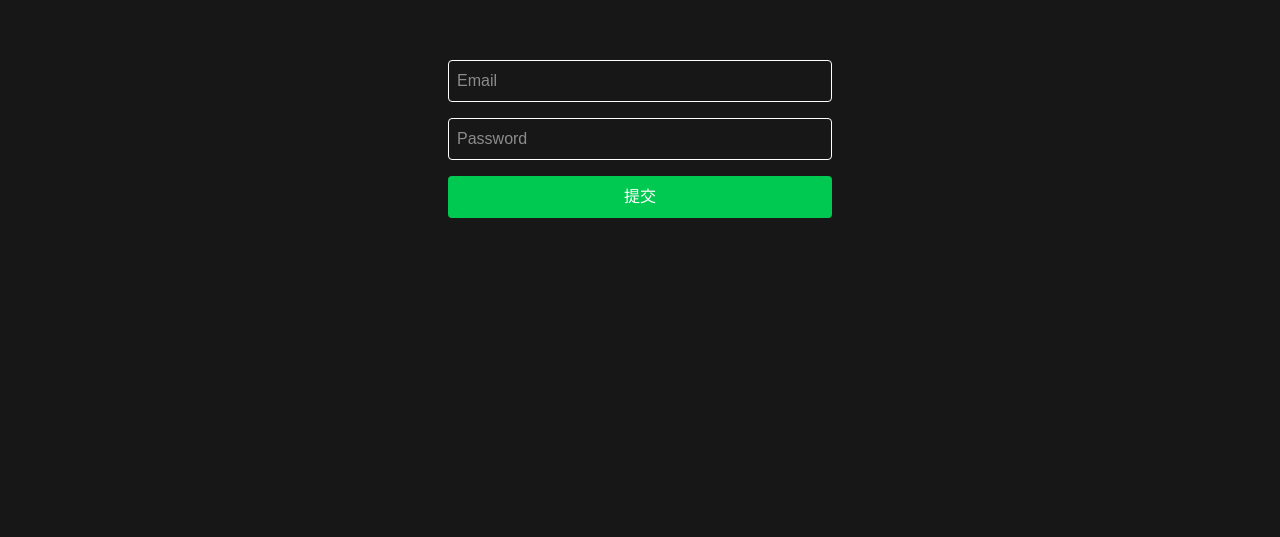
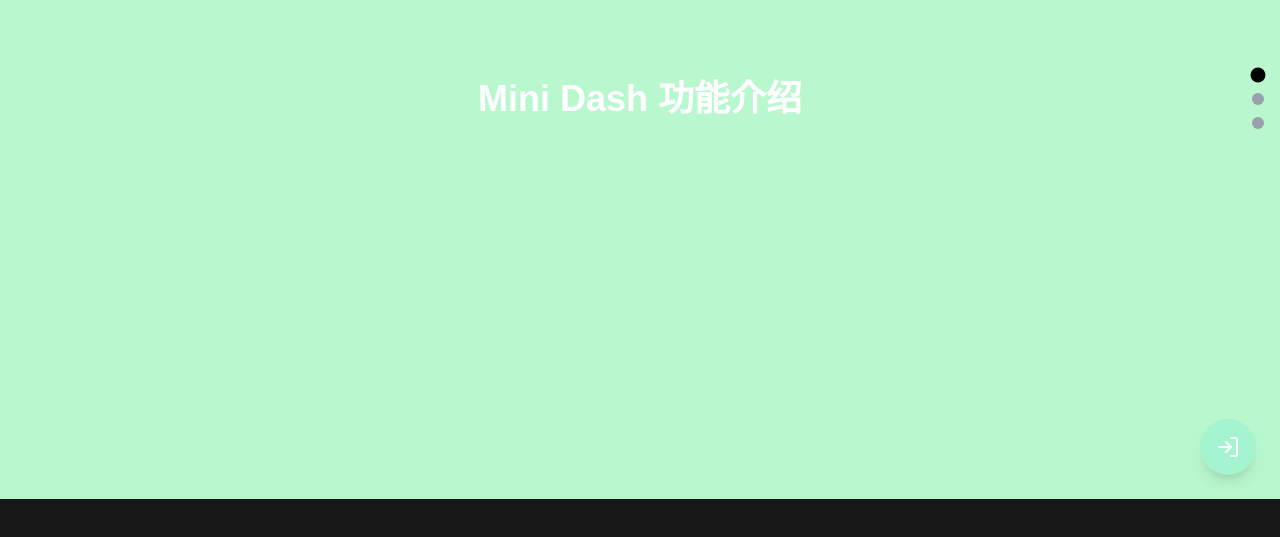
Before and after one commit to stephenZ22/minidash-page, a Next.js app: page / in a window 1280 px wide. Shown: the part 301-838 px from the top of the page. After the commit the page ends 800 px from the top, so only its background shows below. Built offline with nearby package versions, Linux system fonts and the light colour scheme.

Commit message:
add motion react

```diff
--- /dev/null
+++ b/app/(admin)/admin/layout.tsx
@@ -0,0 +1,32 @@
+import React from "react";
+import Link from "next/link";
+const Management = ({ children }: { children: React.ReactNode }) => {
+  return (
+    <>
+      <div className="flex h-screen bg-gradient-to-br from-green-300 to-white">
+        <aside className="flex flex-col w-64 bg-amber-50 gap-4">
+          <div>
+            <Link href={"/"}>Index</Link>
+          </div>
+          <nav>
+            <ul>
+              <li>
+                <Link href={"/admin/users"}>Users</Link>
+              </li>
+              <li>
+                <Link href={"/admin/projects"}>Projets</Link>
+              </li>
+              <li>
+                <Link href={"/admin/cards"}>Cards</Link>
+              </li>
+            </ul>
+          </nav>
+          <div></div>
+        </aside>
+        <main className="p-4">{children}</main>
+      </div>
+    </>
+  );
+};
+
+export default Management;
--- a/app/(admin)/admin/page.tsx
+++ /dev/null
@@ -1,11 +0,0 @@
-const Management = () => {
-  return (
-    <>
-      <main className="flex h-screen bg-gradient-to-br from-green-300 to-white">
-        <h1>Management</h1>
-      </main>
-    </>
-  );
-};
-
-export default Management;
--- a/app/(admin)/admin/users/page.tsx
+++ b/app/(admin)/admin/users/page.tsx
@@ -1,5 +1,11 @@
 const Users = () => {
-  return <h1>User List Page</h1>;
+  return (
+    <>
+      <div className="flex">
+        <h1>Users</h1>
+      </div>
+    </>
+  );
 };
 
 export default Users;
--- a/app/page.js
+++ /dev/null
@@ -1,23 +0,0 @@
-// app/page.tsx
-"use client";
-
-// import { useState } from "react";
-
-// async function createUser(formData) {
-//   "use server"; // 这是 Server Action 的关键字
-//   const email = formData.get("email");
-//   const password = formData.get("password");
-//   console.log("表单提交:", { email, password });
-// }
-
-export default function Page() {
-  return (
-    <form className="min-h-screen max-w-sm mx-auto mt-10 flex flex-col justify-center gap-4">
-      <input type="email" name="email" placeholder="Email" className="border rounded p-2" />
-      <input type="password" name="password" placeholder="Password" className="border rounded p-2" />
-      <button type="submit" className="bg-green-500 text-white rounded border border-transparent p-2 hover:bg-green-600 hover:border-amber-600">
-        提交
-      </button>
-    </form>
-  );
-}
--- /dev/null
+++ b/app/page.tsx
@@ -0,0 +1,75 @@
+"use client";
+
+import { useState, useEffect } from "react";
+import Link from "next/link";
+import { motion, AnimatePresence } from "framer-motion";
+import { LogIn } from "lucide-react";
+
+const sections = [
+  { id: 0, color: "bg-green-200", text: "Mini Dash 功能介绍" },
+  { id: 1, color: "bg-amber-200", text: "使用方法" },
+  { id: 2, color: "bg-sky-200", text: "特性展示" },
+];
+
+export default function HomePage() {
+  const [page, setPage] = useState(0);
+  const [isScrolling, setIsScrolling] = useState(false);
+
+  // 监听滚轮
+  useEffect(() => {
+    const handleWheel = (e: WheelEvent) => {
+      if (isScrolling) return;
+
+      if (e.deltaY > 0 && page < sections.length - 1) {
+        setPage((p) => p + 1);
+      } else if (e.deltaY < 0 && page > 0) {
+        setPage((p) => p - 1);
+      }
+
+      setIsScrolling(true);
+      setTimeout(() => setIsScrolling(false), 700); // 防抖
+    };
+
+    window.addEventListener("wheel", handleWheel, { passive: false });
+    return () => window.removeEventListener("wheel", handleWheel);
+  }, [page, isScrolling]);
+
+  return (
+    <div className="relative h-screen w-screen overflow-hidden">
+      <AnimatePresence mode="wait">
+        <motion.div
+          key={page}
+          className={`absolute inset-0 flex items-center justify-center text-4xl font-bold ${sections[page].color}`}
+          initial={{ opacity: 0, y: 100 }}
+          animate={{ opacity: 1, y: 0 }}
+          exit={{ opacity: 0, y: -100 }}
+          transition={{ duration: 0.8 }}
+        >
+          {sections[page].text}
+        </motion.div>
+      </AnimatePresence>
+
+      {/* 右侧小圆点导航 */}
+      <div className="absolute right-4 top-1/2 -translate-y-1/2 flex flex-col gap-3">
+        {sections.map((s, i) => (
+          <button
+            key={s.id}
+            onClick={() => setPage(i)}
+            className={`w-3 h-3 rounded-full transition-all ${
+              i === page ? "bg-black scale-125" : "bg-gray-400"
+            }`}
+          />
+        ))}
+      </div>
+      <Link
+        href="/login"
+        className="absolute bottom-6 right-6 w-14 h-14 flex items-center justify-center
+                 bg-emerald-200 text-white rounded-full shadow-lg
+                 hover:bg-cyan-200
+                  active:scale-95 transition-all"
+      >
+        <LogIn className="w-6 h-6" />
+      </Link>
+    </div>
+  );
+}
--- a/package.json
+++ b/package.json
@@ -10,6 +10,8 @@
   },
   "dependencies": {
     "js-cookie": "^3.0.5",
+    "lucide-react": "^0.541.0",
+    "motion": "^12.23.12",
     "next": "15.4.6",
     "react": "19.1.0",
     "react-dom": "19.1.0"
```
Also changed, not shown: 1 other file (tests, documents, lock files or other folders).
